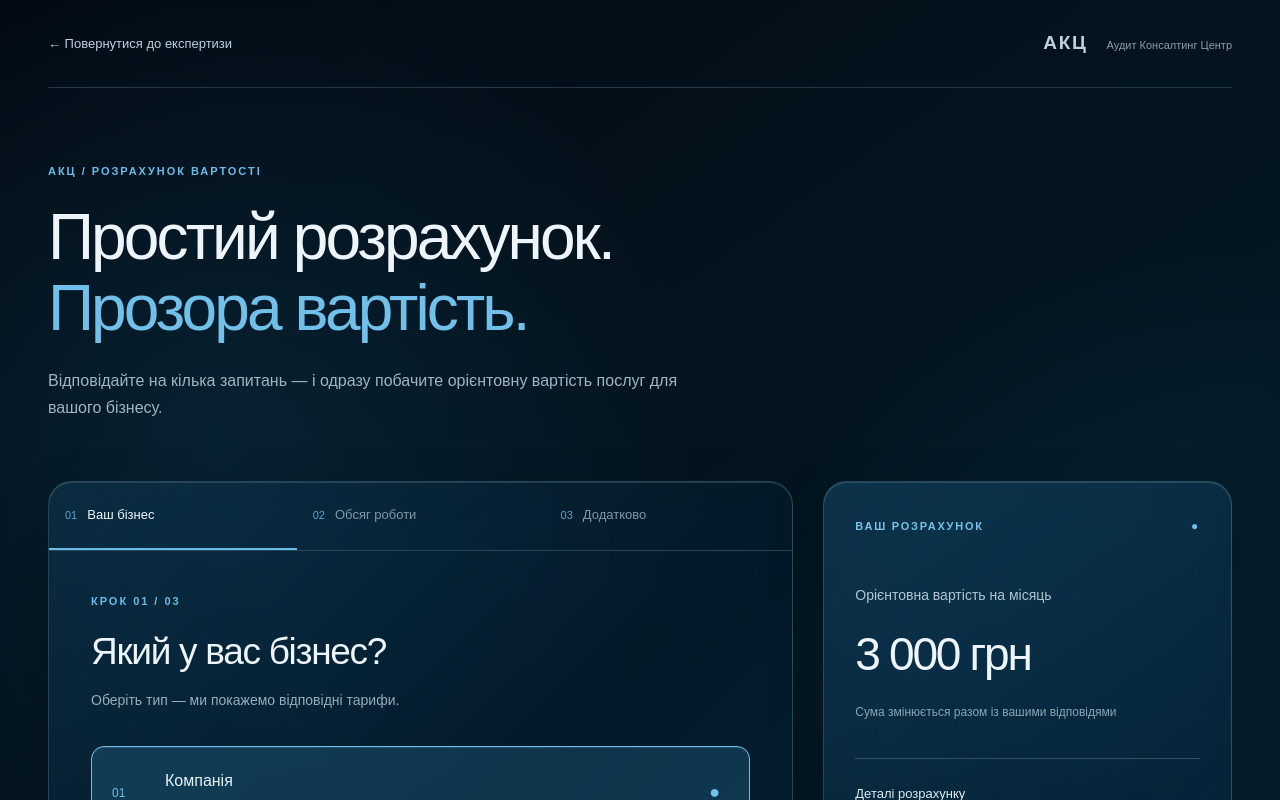
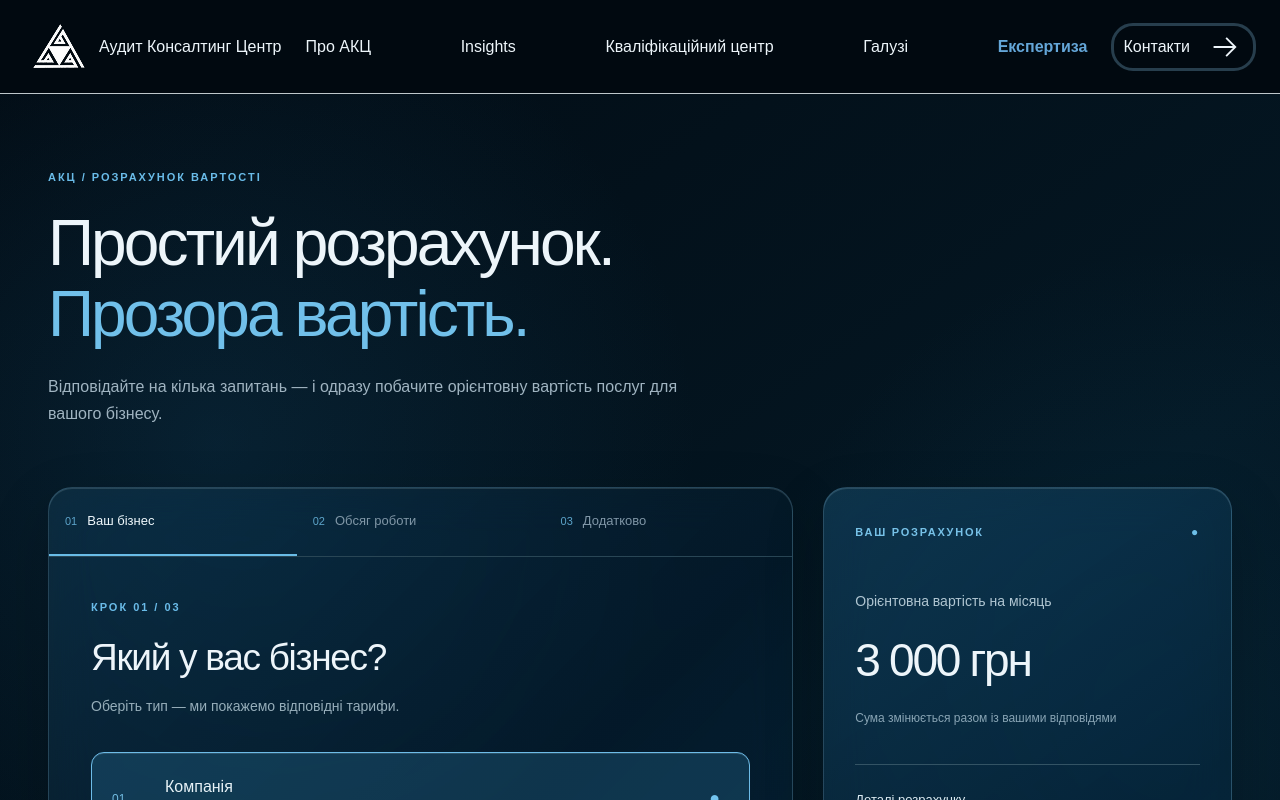
Before and after one commit to dnagorna3817-spec/website_akc_main, a Next.js app: page /expertise/calculator in a window 1280 px wide. Shown: the top 800 px of the page. Built offline with nearby package versions, Linux system fonts and the light colour scheme.

Commit message:
Use shared AKC expertise navigation on calculator page

```diff
--- a/app/expertise/calculator/Calculator.tsx
+++ b/app/expertise/calculator/Calculator.tsx
@@ -1,6 +1,6 @@
 "use client";
 import { useMemo, useState } from "react";
-import Link from "next/link";
+import { ExpertiseHeader, expertiseFont } from "../ExpertiseView";
 import styles from "./calculator.module.css";
 type Band = { no: number; yes: number };
 type PriceGroup = { ops: boolean; bands: Record<string,Band> };
@@ -56,8 +56,8 @@ export default function Calculator(){
   const details=["Попередній розрахунок АКЦ",kind,band,...rows.map(([label,price])=>label+": "+money(price)),"Разом: "+money(total)+" / місяць"];
   if(navigator.clipboard){void navigator.clipboard.writeText(details.join("\n")).then(()=>setCopied(true)).catch(()=>setCopied(false));}
  }
- return <main className={styles.page}><div className={styles.shell}>
-  <header className={styles.top}><Link href="/expertise" className={styles.back}>← Повернутися до експертизи</Link><Link href="/" className={styles.brand}>АКЦ <span>Аудит Консалтинг Центр</span></Link></header>
+ return <main className={`${styles.page} ${expertiseFont}`}><ExpertiseHeader /><div className={styles.shell}>
+
   <div className={styles.intro}><p className={styles.eyebrow}>АКЦ / РОЗРАХУНОК ВАРТОСТІ</p><h1>Простий розрахунок.<br/><em>Прозора вартість.</em></h1><p className={styles.lead}>Відповідайте на кілька запитань — і одразу побачите орієнтовну вартість послуг для вашого бізнесу.</p></div>
   <div className={styles.layout}>
    <section className={styles.wizard} aria-label="Калькулятор послуг">
```
